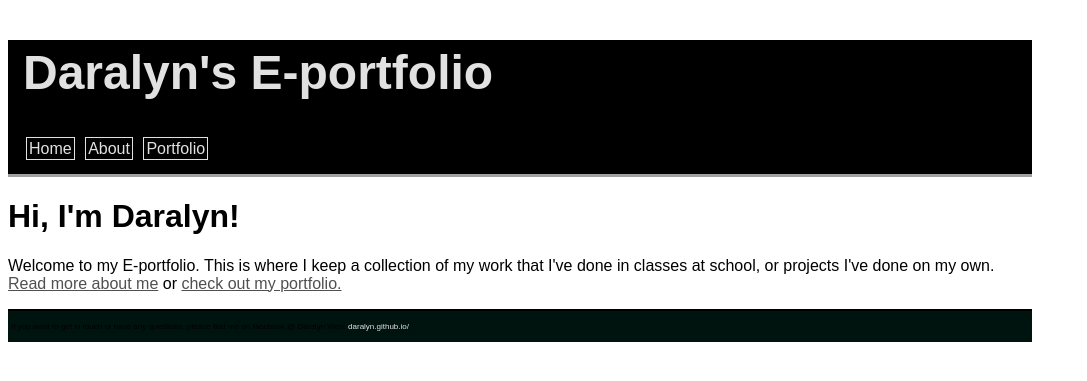
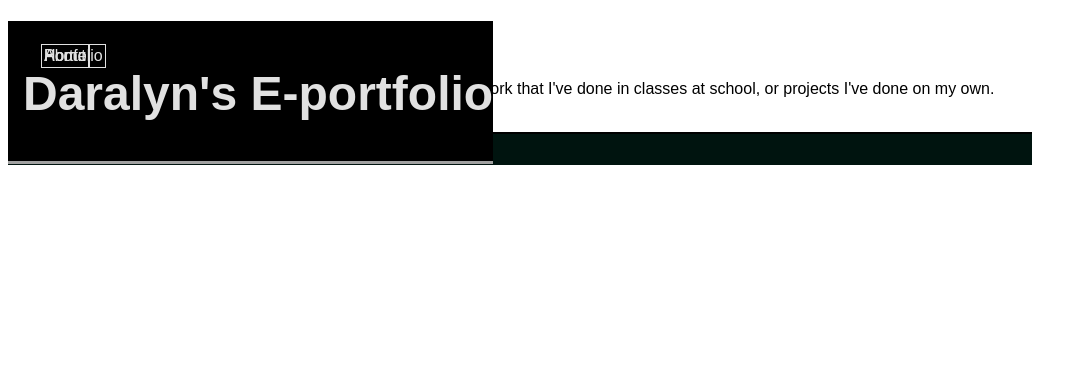
Before and after one commit to daralyn/daralyn.github.io, a Jekyll site: the page built from index.html, in a window 1280 px wide. Shown: the top 381 px of the page, without its empty margins (0-1087 px from the left). Built offline with Jekyll 4.4.1, drawn with Linux system fonts in a browser that asks for light colours.

Commit message:
tried to use position properties

```diff
--- a/css/main.css
+++ b/css/main.css
@@ -6,6 +6,7 @@
     border-bottom: 3px solid rgb(161, 161, 161);
     background-color: rgb(0, 0, 0);
     padding-left: 15px;
+    position: fixed;
 }
 
 #navlistdefault {
@@ -28,11 +29,14 @@ a {
     border: 1px solid rgb(225, 225, 225);
     padding: 2px;
     margin: 3px;
-    align: left;
+    position: absolute;
+    top: 20px;
+    left: 30px;
 }
 a:hover {
     text-decoration: underline;
 }
+
 h1 {
     font-family: 'AR BONNIE', 'Arial', 'Sans-Serif';
 }
@@ -44,8 +48,8 @@ h1 {
 
 p {
     font-family: 'Arial', 'Sans-Serif';
-;
 }
+
 #divfootdefault {
     border-top: 2px solid rgb(0, 0, 0);
     font-size: .5em;
@@ -53,6 +57,7 @@ p {
     background-color: rgb(0, 20, 15);
     padding: 3px;
 }
+
 #getintouch{
     color: (225, 225, 225);
     font-family: 'Arial', 'Sans-Serif';
```
